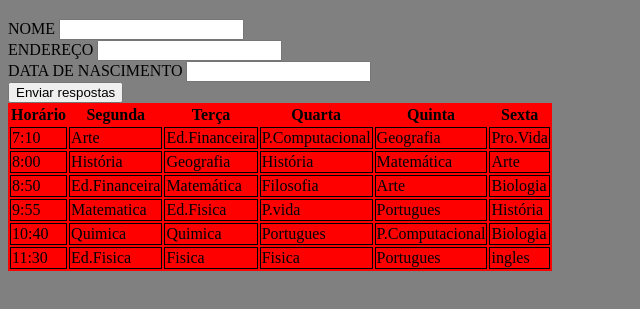
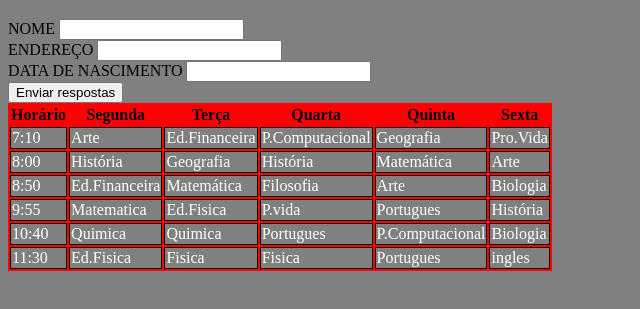
Before and after one commit to augustomocelin/formulario, a plain HTML site: page index.html in a window 1280 px wide. Shown: the part 61-370 px from the top of the page, without its empty margins (0-640 px from the left). Drawn offline with Linux system fonts and the light colour scheme.

Commit message:
Update style.css

```diff
--- a/style.css
+++ b/style.css
@@ -6,7 +6,9 @@ table{
 }
 
 
-table tbody tr td {
+table tr td {
   border: 1px solid;
   border-color: black;
+   background:gray;
+  color: white;
 }
```
